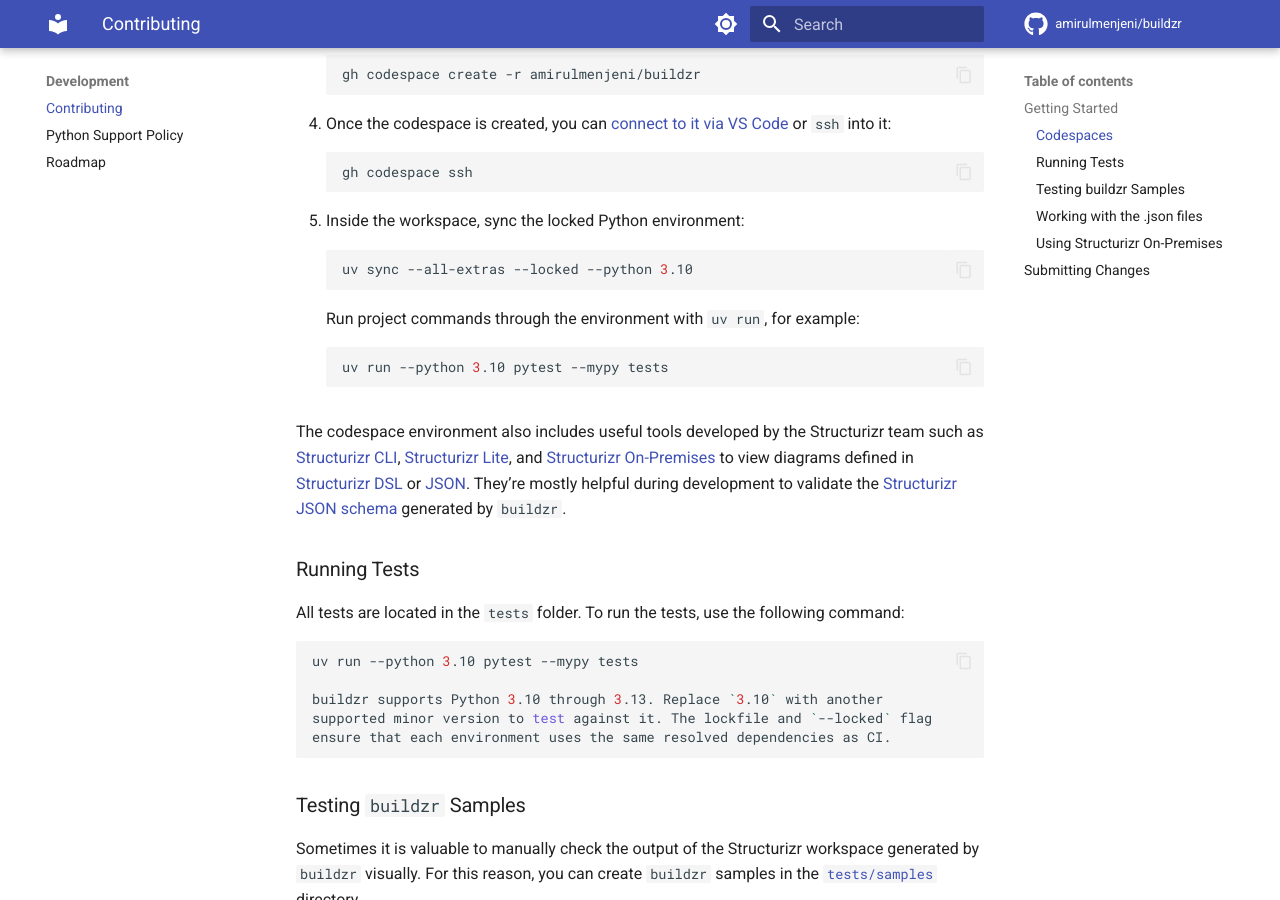
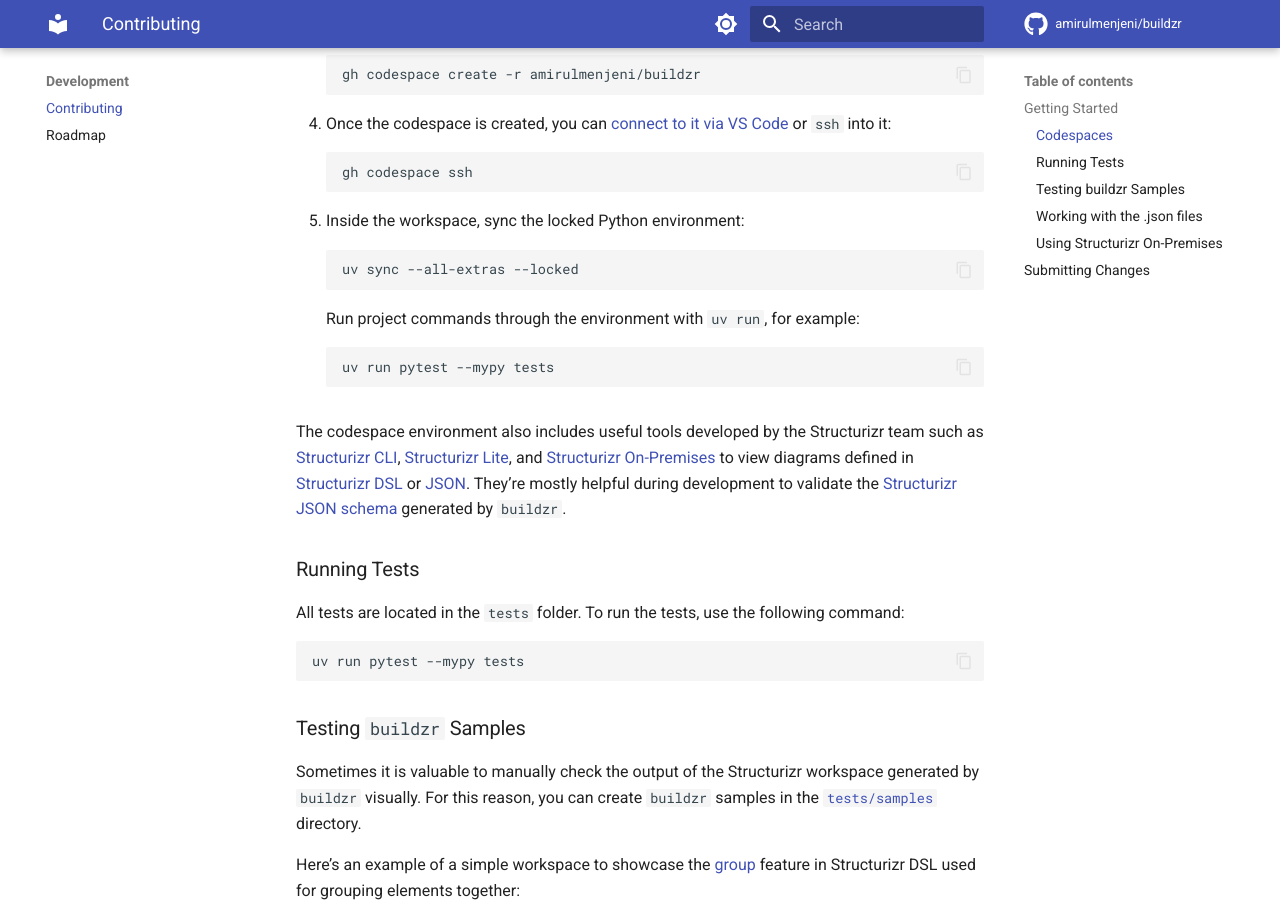
Before and after one commit to amirulmenjeni/buildzr, an MkDocs documentation site: the page built from docs/contributing.md, in a window 1280 px wide and 900 px high, scrolled down 718 px. Built offline with MkDocs 1.6.1 and Material for MkDocs 9.7.7, drawn with Linux system fonts in a browser that asks for light colours; comment, search, counter and statistics services are not loaded.

Commit message:
docs: simplify Python version guidance

````diff
--- a/CONTRIBUTING.md
+++ b/CONTRIBUTING.md
@@ -36,13 +36,13 @@
 5. Inside the workspace, sync the locked Python environment:
 
     ```bash
-    uv sync --all-extras --locked --python 3.10
+    uv sync --all-extras --locked
     ```
 
     Run project commands through the environment with `uv run`, for example:
 
     ```bash
-    uv run --python 3.10 pytest --mypy tests
+    uv run pytest --mypy tests
     ```
 
 The codespace environment also includes useful tools developed by the Structurizr team such as [Structurizr CLI](https://docs.structurizr.com/cli), [Structurizr Lite](https://docs.structurizr.com/lite), and [Structurizr On-Premises](https://docs.structurizr.com/onpremises) to view diagrams defined in [Structurizr DSL](https://docs.structurizr.com/dsl) or [JSON](https://structurizr.com/json). They're mostly helpful during development to validate the [Structurizr JSON schema](https://github.com/structurizr/json) generated by `buildzr`.
@@ -51,11 +51,7 @@
 
 All tests are located in the `tests` folder. To run the tests, use the following command:
 ```sh
-uv run --python 3.10 pytest --mypy tests
-
-buildzr supports Python 3.10 through 3.13. Replace `3.10` with another
-supported minor version to test against it. The lockfile and `--locked` flag
-ensure that each environment uses the same resolved dependencies as CI.
+uv run pytest --mypy tests
 ```
 
 ### Testing `buildzr` Samples
--- a/mkdocs.yml
+++ b/mkdocs.yml
@@ -90,7 +90,6 @@
     - Models: api/models.md
   - Development:
     - Contributing: contributing.md
-    - Python Support Policy: support-policy.md
     - Roadmap: roadmap.md
 
 extra:
````
Also changed, not shown: CLAUDE.md (+4 -4 lines), docs/getting-started/installation.md (+2 -7 lines), docs/support-policy.md (deleted, +0 -24 lines).
